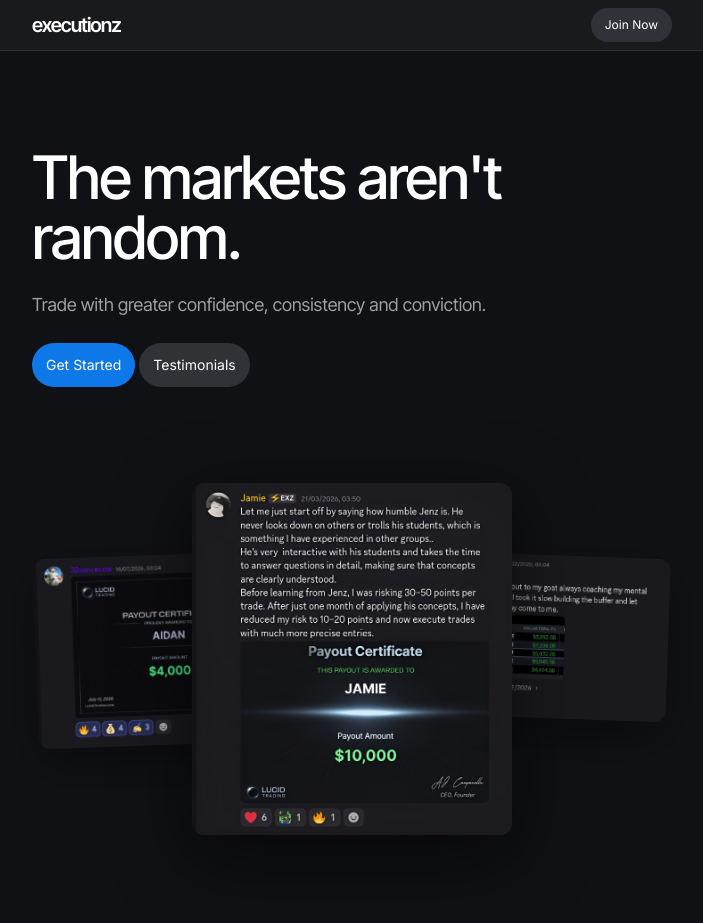
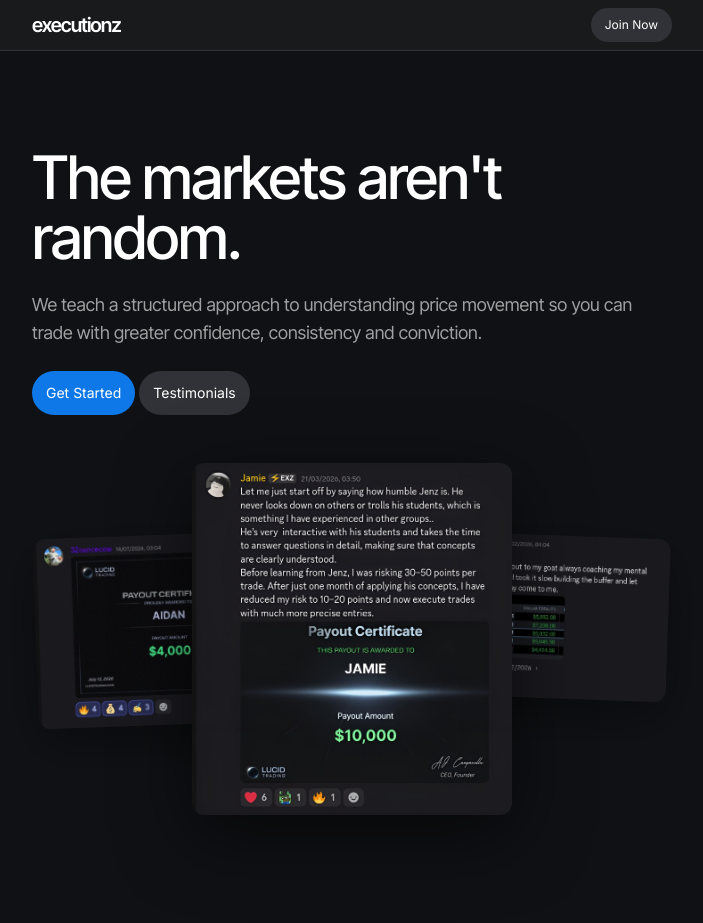
Before and after one commit to w1mayankz/Executionz, a React (Create React App) app: page / in a window 1280 px wide. Shown: the top 923 px of the page, without its empty margins (288-991 px from the left). Built offline with nearby package versions, Linux system fonts and the light colour scheme.

Commit message:
Update App.js

```diff
--- a/src/App.js
+++ b/src/App.js
@@ -286,7 +286,7 @@
               </h1>
 
               <p className="mt-6 text-white/60 leading-normal text-base lg:text-lg font-normal font-['Inter_Tight']">
-                Trade with greater confidence, consistency and conviction.
+                We teach a structured approach to understanding price movement so you can trade with greater confidence, consistency and conviction.
               </p>
 
               <div className="mt-6 flex gap-1">
@@ -309,7 +309,7 @@
               </div>
 
                {/* 3-IMAGE HERO LAYOUT COMPONENT */}
-              <div className="relative mt-24 w-full aspect-video perspective-[1000px] overflow-visible">
+              <div className="relative mt-12 w-full aspect-video perspective-[1000px] overflow-visible">
 
                 {/* 1. Left Image: Aidan (tucked back and tilted) */}
                 <div className="absolute top-[20%] -left-4 w-[40%] h-auto z-10 [transform:rotateY(-15deg)_translateZ(-60px)_rotateZ(-2deg)]">
```
